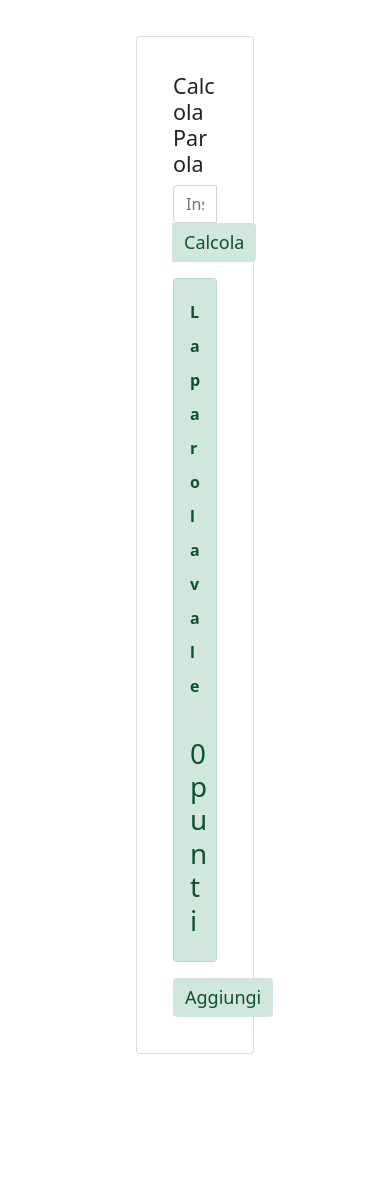
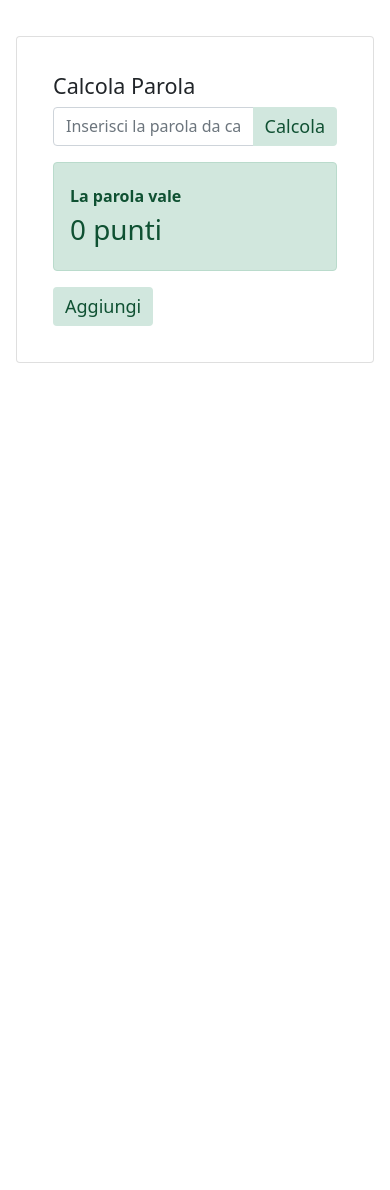
Before and after one commit to follen99/ScrabblePointsCalculator, a Flask app: page / in a window 390 px wide. Shown: the part 56-1246 px from the top of the page. After the commit the page ends 419 px from the top, so only its background shows below. Run offline with Flask 2, Linux system fonts and the light colour scheme.

Commit message:
deleting padding (problemi su mobile)

```diff
--- a/templates/index.html
+++ b/templates/index.html
@@ -45,7 +45,7 @@
         </div>
     </nav>
     <form method="POST" class="m-3">
-        <div class="form-group" style="padding: 120px; padding-top: 20px;" >
+        <div class="form-group" style="padding-top: 20px;" >
             <div class="card">
                 <div class="card-body" style="margin: 20px;">
                     <h4 class="card-title">Calcola Parola</h4>
```
Also changed, not shown: 1 other file.
